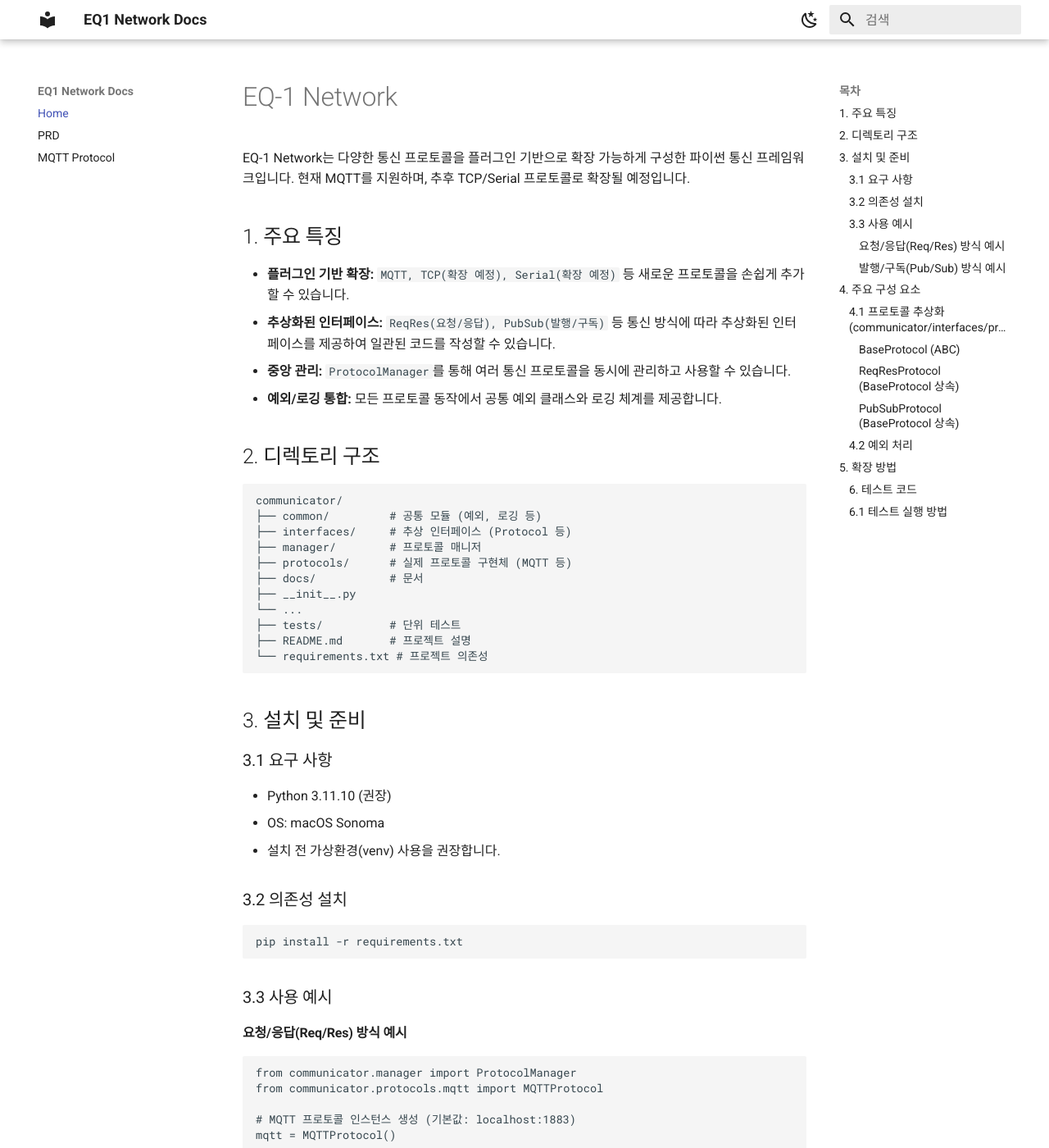
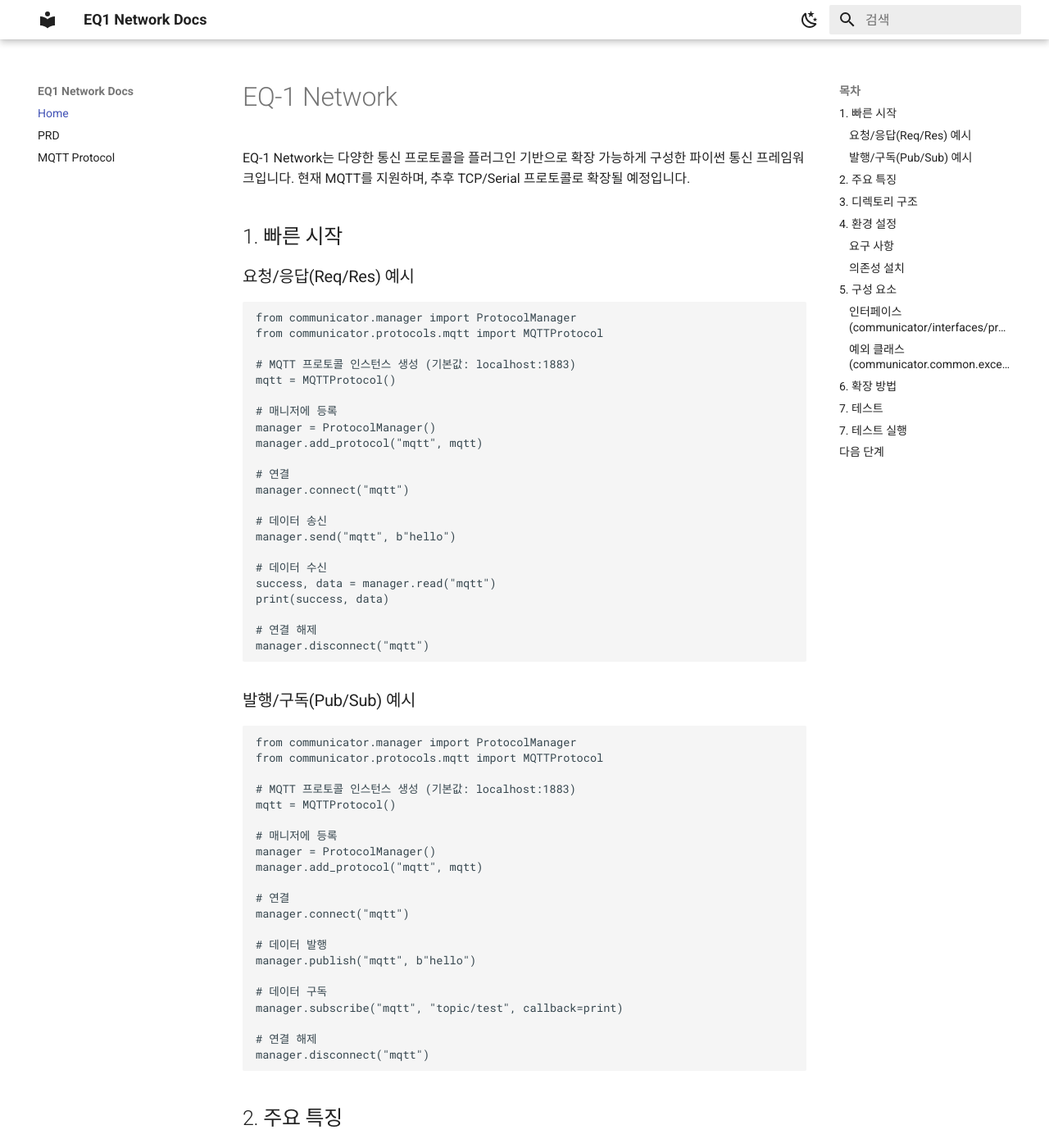
Before and after one commit to CREFLEINC/eq1_network, an MkDocs documentation site: the page built from docs/README.md, in a window 1280 px wide and 1400 px high. Shown: the whole window at 82% size. Built offline with MkDocs 1.6.1 and Material for MkDocs 9.7.7, drawn with Linux system fonts in a browser that asks for light colours; some of the changed text lies outside the part shown.

Commit message:
apply Google Documentation Style

````diff
--- a/docs/README.md
+++ b/docs/README.md
@@ -2,40 +2,8 @@
 EQ-1 Network는 다양한 통신 프로토콜을 플러그인 기반으로 확장 가능하게 구성한 파이썬 통신 프레임워크입니다.
 현재 MQTT를 지원하며, 추후 TCP/Serial 프로토콜로 확장될 예정입니다.
 
-## 1. 주요 특징
-- **플러그인 기반 확장:** `MQTT, TCP(확장 예정), Serial(확장 예정)` 등 새로운 프로토콜을 손쉽게 추가할 수 있습니다.
-- **추상화된 인터페이스:** `ReqRes(요청/응답), PubSub(발행/구독)` 등 통신 방식에 따라 추상화된 인터페이스를 제공하여 일관된 코드를 작성할 수 있습니다.
-- **중앙 관리:** `ProtocolManager`를 통해 여러 통신 프로토콜을 동시에 관리하고 사용할 수 있습니다.
-- **예외/로깅 통합:** 모든 프로토콜 동작에서 공통 예외 클래스와 로깅 체계를 제공합니다.
-
-## 2. 디렉토리 구조
-```
-communicator/
-├── common/         # 공통 모듈 (예외, 로깅 등)
-├── interfaces/     # 추상 인터페이스 (Protocol 등)
-├── manager/        # 프로토콜 매니저
-├── protocols/      # 실제 프로토콜 구현체 (MQTT 등)
-├── docs/           # 문서
-├── __init__.py
-└── ...
-├── tests/          # 단위 테스트
-├── README.md       # 프로젝트 설명
-└── requirements.txt # 프로젝트 의존성
-```
-
-## 3. 설치 및 준비
-### 3.1 요구 사항
-- Python 3.11.10 (권장)
-- OS: macOS Sonoma
-- 설치 전 가상환경(venv) 사용을 권장합니다.
-
-### 3.2 의존성 설치
-```bash
-pip install -r requirements.txt
-```
-
-### 3.3 사용 예시
-#### 요청/응답(Req/Res) 방식 예시
+## 1. 빠른 시작
+### 요청/응답(Req/Res) 예시
 ```python
 from communicator.manager import ProtocolManager
 from communicator.protocols.mqtt import MQTTProtocol
@@ -61,7 +29,7 @@
 manager.disconnect("mqtt")
 ```
 
-#### 발행/구독(Pub/Sub) 방식 예시
+### 발행/구독(Pub/Sub) 예시
 ```python
 from communicator.manager import ProtocolManager
 from communicator.protocols.mqtt import MQTTProtocol
@@ -86,35 +54,68 @@
 manager.disconnect("mqtt")
 ```
 
-## 4. 주요 구성 요소
-### 4.1 프로토콜 추상화 (`communicator/interfaces/protocol.py`)
-#### BaseProtocol (ABC)
-- 모든 통신 프로토콜의 공통 동작(connect/disconnect) 정의
-- 추상 메소드:
-    - `connect() -> bool`
-    - `disconnect()`
+## 2. 주요 특징
+- **플러그인 기반 확장:**
+    - `MQTT, TCP(확장 예정), Serial(확장 예정)` 등 새로운 프로토콜을 손쉽게 추가할 수 있습니다.
+- **추상화된 인터페이스:**
+    - `ReqRes(요청/응답), PubSub(발행/구독)` 등 통신 방식에 따라 추상화된 인터페이스를 제공하여 일관된 코드를 작성할 수 있습니다.
+- **중앙 관리:**
+    - `ProtocolManager`를 통해 여러 통신 프로토콜을 동시에 관리하고 사용할 수 있습니다.
+- **예외/로깅 통합:**
+    - 모든 프로토콜 동작에서 공통 예외 클래스와 로깅 체계를 제공합니다.
 
-#### ReqResProtocol (BaseProtocol 상속)
-- 요청/응답(Req/Res) 기반 통신 프로토콜 인터페이스
-- 추상 메소드:
-    - `send(data: bytes) -> bool`
-    - `read() -> Tuple[bool, Optional[bytes]]`
+## 3. 디렉토리 구조
+```
+communicator/
+├── common/         # 공통 모듈 (예외, 로깅 등)
+├── interfaces/     # 추상 인터페이스 (Protocol 등)
+├── manager/        # 프로토콜 매니저
+├── protocols/      # 실제 프로토콜 구현체 (MQTT 등)
+├── docs/           # 문서
+├── __init__.py
+└── ...
+├── tests/          # 단위 테스트
+├── README.md       # 프로젝트 설명
+└── requirements.txt # 프로젝트 의존성
+```
 
-#### PubSubProtocol (BaseProtocol 상속)
-- 발행/구독(Pub/Sub) 기반 통신 프로토콜 인터페이스
-- 추상 메소드:
-    - `publish(topic: str, message: bytes, qos: int = 0) -> bool`
-    - `subscribe(topic: str, callback: Callable[[str, bytes], None])`
+## 4. 환경 설정
+### 요구 사항
+- Python 3.11.10 (권장)
+- OS: macOS Sonoma
+- 설치 전 가상환경(venv) 사용을 권장합니다.
 
-### 4.2 예외 처리
-`communicator.common.exception`에서 공통 예외를 제공합니다.
+### 의존성 설치
+```bash
+pip install -r requirements.txt
+```
+
+## 5. 구성 요소
+### 인터페이스(`communicator/interfaces/protocol.py`)
+- BaseProtocol (ABC)
+    - 모든 통신 프로토콜의 공통 동작(connect/disconnect) 정의
+    - 추상 메소드:
+        - `connect() -> bool`
+        - `disconnect()`
+- ReqResProtocol (BaseProtocol 상속)
+    - 요청/응답(Req/Res) 기반 통신 프로토콜 인터페이스
+    - 추상 메소드:
+        - `send(data: bytes) -> bool`
+        - `read() -> Tuple[bool, Optional[bytes]]`
+- PubSubProtocol (BaseProtocol 상속)
+    - 발행/구독(Pub/Sub) 기반 통신 프로토콜 인터페이스
+    - 추상 메소드:
+        - `publish(topic: str, message: bytes, qos: int = 0) -> bool`
+        - `subscribe(topic: str, callback: Callable[[str, bytes], None])`
+
+### 예외 클래스(`communicator.common.exception`)
 - `ProtocolConnectionError`
 - `ProtocolValidationError`
 - `ProtocolDecodeError`
 - `ProtocolAuthenticationError`
 - `ProtocolError`
 
-## 5. 확장 방법
+## 6. 확장 방법
 - 새로운 통신 프로토콜을 추가하려면 `BaseProtocol` 또는 하위 추상 클래스를 상속받아 구현합니다.
 - 예시:
 ```python
@@ -127,14 +128,19 @@
     def read(self): ...
 ```
 
-### 6. 테스트 코드
+## 7. 테스트
 - Mock 기반 단위 테스트
     - 정상 연결/해제, 데이터 송수신 동작
     - 연결되지 않은 상태에서의 예외 처리
     - 잘못된 타입 입력 시 TypeError 발생 확인
     - Pub/Sub 콜백 함수 예외 처리
 
-### 6.1 테스트 실행 방법
+## 7. 테스트 실행
 ```bash
 pytest tests/
 ```
+
+## 다음 단계
+- TCP, Serial 프로토콜 추가 지원
+- 자동 재연결, 보안 기능 강화
+- CI 환경에 통합된 테스트 커버리지 확대
--- a/docs/mqtt_protocol.md
+++ b/docs/mqtt_protocol.md
@@ -1,19 +1,41 @@
-# MQTTProtocol – 사용 설명서
+# MQTTProtocol 사용 가이드
+MQTTProtocol을 사용하면 MQTT 브로커에 연결해 메시지를 발행하고, 구독한 토픽의 메시지를 콜백으로 처리할 수 있습니다.
+이 가이드는 EQ-1 Network 모듈의 MQTTProtocol 클래스 구조, 동작 방식, 사용 예제, 예외 처리 방법을 설명합니다.
 
-## 1. 문서 목적
-이 문서는 EQ-1 Network 모듈에서 제공하는 `MQTTProtocol` 클래스의 구조, 사용 방법, 예외 처리 방식을 설명합니다.
+## 1. 빠른 시작
+```python
+from communicator.protocols.mqtt.mqtt_protocol import MQTTProtocol
 
-## 2. 개요
-`MQTTProtocol`은 Paho-MQTT 라이브러리를 기반으로 Pub/Sub 패턴의 통신을 지원하는 구현체입니다.
+# 1. 프로토콜 객체 생성
+mqtt = MQTTProtocol(
+    broker_address="broker.example.com",
+    port=1883,
+    timeout=60
+)
 
-### 2.1 비동기 백그라운드 동작
-- `connect()` 메서드를 호출하면, 내부적으로 별도의 스레드가 생성되어 MQTT 네트워크 통신을 처리합니다. 따라서 `connect()`는 블로킹(blocking)되지 않으며, 메인 프로그램은 다른 작업을 계속 수행할 수 있습니다.
+# 2. 브로커 연결
+mqtt.connect()
 
-### 2.2 주요 기능
+# 3. 토픽 구독
+mqtt.subscribe("topic/test", callback=print)
+
+# 4. 메시지 발행
+mqtt.publish("topic/test", "hello")
+
+# 5. 연결 해제
+mqtt.disconnect()
+```
+
+## 2. 주요 개념
+### 비동기 동작
+- `connect()`를 호출하면 내부적으로 별도의 스레드가 생성되어 MQTT 네트워크 통신을 처리합니다.
+- `connect()`는 블로킹되지 않으며, 메인 스레드는 다른 작업을 계속 실행할 수 있습니다.
+
+### 지원 기능
 - 브로커 연결 및 해제
-- 토픽 구독 및 메시지 콜백
-- 토픽 발행 (QoS 지원)
-- 에러/이벤트 처리
+- 토픽 구독과 메시지 콜백 처리
+- 메시지 발행 (QoS 지원)
+- 에러와 이벤트 처리
 
 ## 3. 클래스 다이어그램 구조
 ```mermaid
@@ -36,7 +58,7 @@
     PubSubProtocol <|-- MQTTProtocol
 ```
 
-## 4. 초기화
+### 초기화
 ```python
 from communicator.protocols.mqtt.mqtt_protocol import MQTTProtocol
 
@@ -47,13 +69,13 @@
 )
 ```
 
-### 4.1 파라미터 설명
+### 파라미터 설명
 - broker_address: 브로커 주소 (IP 또는 호스트명)
 - port: MQTT 포트 (기본 1883)
 - timeout: 연결 타임아웃(초 단위)
 
-## 5. 사용 예제
-### 5.1 연결 및 구독
+## 4. 사용 방법
+### 연결 및 구독
 ```python
 def on_message(topic, payload):
     print(f"[{topic}] {payload}")
@@ -62,17 +84,17 @@
 mqtt.subscribe("vision/events", callback=on_message)
 ```
 
-### 5.2 발행
+### 메시지 발행
 ```python
 mqtt.publish("vision/events", "Camera started", qos=1)
 ```
 
-### 5.3 연결 해제
+### 연결 해제
 ```python
 mqtt.disconnect()
 ```
 
-## 6. 콜백 동작 흐름
+### 콜백 동작 흐름
 ```mermaid
 sequenceDiagram
     participant Broker
@@ -84,18 +106,18 @@
     PahoClient->>MQTTProtocol: on_message 호출
     MQTTProtocol->>UserCallback: callback(topic, payload)
 ```
-### 6.1 콜백 시그니처
+### 콜백 시그니처
 ```python
 def callback(topic: str, payload: bytes):
     ...
 ```
 
-## 7. 예외 처리
-### 7.1 주요 예외 클래스:
+### 예외 처리
+#### 주요 예외 클래스:
 - ProtocolConnectionError: 브로커 연결 실패
 - ProtocolError: 기타 통신 오류
 
-### 7.2 예외 처리 예시:
+#### 예외 처리 예시:
 ```python
 try:
     mqtt.connect()
@@ -105,17 +127,17 @@
     print(f"Protocol error: {e}")
 ```
 
-## 8. 테스트 방법
+## 5. 테스트 방법
 - 단위 테스트
     - `pytest` 기반으로 mock 브로커를 활용
     - MQTT 브로커를 실제 실행해 통합 테스트 가능
 
-## 9. 향후 확장 계획
+## 6. 향후 확장 계획
 - 보안
     - 인증서 기반 TLS/mTLS 지원
     - 자동 재연결 옵션
     - QoS 설정
 
-## 10. 참고
-- 상위 PRD: [PRD.md](PRD.md)
-- README: [README.md](README.md)
+## 7. 참고 자료
+- [PRD.md](PRD.md)
+- [README.md](README.md)
--- a/docs/prd.md
+++ b/docs/prd.md
@@ -1,21 +1,13 @@
 # PRD: EQ-1 Network – 범용 통신 프레임워크
+EQ-1 Network는 다양한 산업·IoT 환경에서 사용할 수 있는 플러그인 기반 통신 프레임워크입니다.
+이 문서는 EQ-1 Network의 목적, 요구사항, 설계 방향, 제약사항을 명확히 정의해 팀 내 공통된 이해를 돕습니다.
 
-## 1. 문서 목적
-본 문서는 EQ-1 Network 모듈의 기능, 비기능 요구사항, 설계 방향, 제약사항을 명확히 정의하여
+## 1. 개요
+- MQTT를 시작으로 다양한 통신 프로토콜을 표준화된 인터페이스로 지원합니다.
+- 신규 프로토콜을 플러그인으로 손쉽게 확장할 수 있습니다.
+- 공통 ReqRes / PubSub 인터페이스와 일관된 직렬화 규칙을 제공합니다.
 
-팀 내 개발 및 유지보수 시 공통된 이해를 돕기 위해 작성되었습니다.
-
-## 2. 프로젝트 개요
-EQ-1 Network는 다양한 산업/IoT 환경에서 사용할 수 있는 플러그인 기반 통신 프레임워크이다.
-
-MQTT를 시작으로 다양한 통신 프로토콜을 표준화된 인터페이스를 통해 지원한다.
-
-### 주요 목표
-- 신규 프로토콜을 플러그인 형태로 쉽게 확장
-- 공통 인터페이스(ReqRes, PubSub) 제공
-- 일관된 패킷 직렬화/역직렬화 규칙 확립
-
-#### 아키텍처 다이어그램
+### 아키텍처 다이아그램
 ```mermaid
 flowchart TD
     subgraph Application["응용 시스템"]
@@ -28,30 +20,35 @@
     INTERFACES --> PROTOCOLS["Protocol Plugins"]
 
     PROTOCOLS --> MQTT["MQTTProtocol"]
-    PROTOCOLS --> MODBUS["(Future) ModbusProtocol"]
-    PROTOCOLS --> TCPUDP["(Future) TCP/UDPProtocol"]
+    PROTOCOLS --> MODBUS[(Future) ModbusProtocol]
+    PROTOCOLS --> TCPUDP[(Future) TCP/UDPProtocol]
 ```
+
+## 2. 목표
+- 신규 프로토콜을 플러그인 형태로 쉽게 확장
+- 공통 인터페이스(ReqRes, PubSub) 제공
+- 일관된 패킷 직렬화/역직렬화 규칙 확립
 
 ## 3. 배경
 - 기존 시스템별 통신 구현 중복
 - MQTT, TCP/UDP, Modbus 등 여러 프로토콜을 하나의 코드베이스로 관리할 필요
 - 신규 참여자 온보딩 시간 단축 필요
 
-## 4. 성공 지표(Success Metrics)
-- 개발 효율성 향상: EQ-1 Network를 사용하여 신규 시스템에 통신 기능을 구현하는 데 걸리는 시간을 기존 방식 대비 50% 이상 단축합니다.
-- 프레임워크 채택률: 릴리스 후 1년 이내에 내부 3개 이상의 프로덕션 시스템에서 EQ-1 Network를 핵심 통신 모듈로 채택합니다.
-- 개발자 온보딩 속도: 신규 입사자 또는 다른 팀 개발자가 프레임워크 사용법을 익히고, 테스트용 Pub/Sub 코드를 작성하는 데까지 걸리는 시간이 1일 이내여야 합니다.
-- 안정성 및 품질: 단위 테스트 커버리지를 80% 이상으로 유지하고, 릴리스 후 3개월 동안 치명적인(Critical) 통신 관련 버그가 발생하지 않아야 합니다.
+## 4. 성공 지표
+- 개발 속도: 기존 대비 50% 이상 빠른 통신 기능 구현
+- 채택률: 출시 1년 내 3개 이상 시스템에 적용
+- 온보딩: 신규 개발자가 1일 내 Pub/Sub 코드 작성 가능
+- 품질: 테스트 커버리지 80% 이상, 3개월간 치명적 통신 버그 0건
 
 ## 5. 범위(Scope)
-### 5.1 포함
+### 포함
 - 통신 프로토콜 공통 인터페이스
 - 패킷 구조화 및 직렬화
 - MQTT 프로토콜 구현
 - 단위 테스트 및 샘플 예제
 
-### 5.2 제외
-- GUI, Web UI
+### 제외
+- UI (GUI, Web)
 - 데이터 저장소, 서비스 로직
 - 배포/운영 자동화
 
@@ -73,8 +70,8 @@
 | **NF-03** | **표준화** | - 모든 프로토콜은 `ProtocolManager`를 통해 `get_protocol("이름")` 형식의 단일 API로 접근.<br/>- 예외 처리는 `common.exceptions`에 정의된 커스텀 예외 클래스를 사용하여 일관되게 처리.<br/>- 로깅은 Python 표준 `logging` 모듈을 사용하며, 설정이 통일되어야 함. |
 | **NF-04** | **유지보수성** | - 프로토콜 구현(`protocols`), 인터페이스(`interfaces`), 공통 기능(`common`) 등 역할에 따라 코드를 명확히 분리 (낮은 결합도).<br/>- 각 모듈은 하나의 핵심 책임만 가지도록 설계 (높은 응집도). |
 
-## 8. 시스템 설계 개요
-### 8.1 폴더 구조
+## 8. 설계 개요
+### 폴더 구조
 ```
 communicator/
 ├── common/         # 예외, 로깅
@@ -85,19 +82,15 @@
 └── requirements.txt
 ```
 
-### 8.2 주요 컴포넌트
+### 주요 컴포넌트
 - ReqResProtocol / PubSubProtocol
     - 통신 유형을 표준화한 인터페이스
 - PacketStructure / BinaryPacketStructure
     - 데이터 직렬화/역직렬화를 위한 추상 베이스 클래스(ABC).
     - EQ-1 Network에서 사용하는 모든 데이터 구조는 이 인터페이스를 반드시 구현해야 합니다.
     - build()와 parse() 메서드를 통해 직렬화/역직렬화 규칙을 강제하여, 프로토콜 플러그인과 응용 시스템 간의 데이터 형식을 표준화합니다.
-
 - MQTTProtocol
     - Paho-MQTT 기반의 Pub/Sub 구현
-
-### 클래스 관계 다이어그램
-https://app.diagrams.net/?splash=0#G1mVnDM8BlHodU85sIajWxTCR1fbHlXFuD 참조
 
 ## 9. 사용자 시나리오
 ### Pub/Sub 예시
@@ -115,26 +108,24 @@
 tcp.send(b"PING")
 resp = tcp.receive()
 ```
+
 ## 10. 테스트 전략
 - 단위 테스트 (Unit Test)
     - pytest 기반으로 각 프로토콜과 PacketStructure 단위 테스트 진행
     - Mock 객체를 이용한 독립적인 동작 검증
-
 - 통합 테스트 (Integration Test)
     - 실제 MQTT 브로커 환경에서 publish/subscribe 기능 검증
     - 향후 Modbus, TCP/UDP 등 다른 프로토콜 추가 시 동일한 시나리오 확장
-
 - 자동화
     - CI 파이프라인에서 자동 실행되도록 설정
     - 코드 커버리지 측정을 통해 목표 커버리지 80% 이상 유지
 
-## 11. 위험 및 완화 방안(Risk and Mitigation)
-| 위험 (Risk) | 발생 가능성 | 영향도 | 완화 방안 (Mitigation) |
+## 11. 위험 및 대응
+| 위험 (Risk) | 발생 가능성 | 영향도 | 대응 |
 | :--- | :---: | :---: | :--- |
 | **외부 라이브러리 의존성** | 중간 | 높음 | - 라이브러리 핵심 기능을 직접 호출하지 않고, 어댑터(Adapter) 클래스로 한 번 더 감싸서 구현합니다.<br/>- 이를 통해 문제 발생 시 다른 라이브러리(예: gmqtt)로 최소한의 코드 수정으로 교체할 수 있습니다. |
 | **플러그인 아키텍처의 한계** | 중간 | 높음 | - 초기 인터페이스 설계 시 TCP/IP 기반의 요청/응답 시나리오를 미리 고려하여 `ReqResProtocol` 인터페이스를 정의합니다.<br/>- Modbus 프로토콜 추가 단계에서 PoC(Proof of Concept)를 먼저 진행하여 아키텍처의 확장성을 검증합니다. |
 | **낮은 내부 채택률** | 높음 | 중간 | - 상세한 `README.md`와 예제 코드를 제공하여 사용 장벽을 낮춥니다.<br/>- 주요 사용 예상 팀을 대상으로 초기 버전 데모 및 피드백 세션을 진행하여 요구사항을 반영하고 참여를 유도합니다. |
-
 
 ## 12. 배포 및 재사용
 - 패키지화
````
